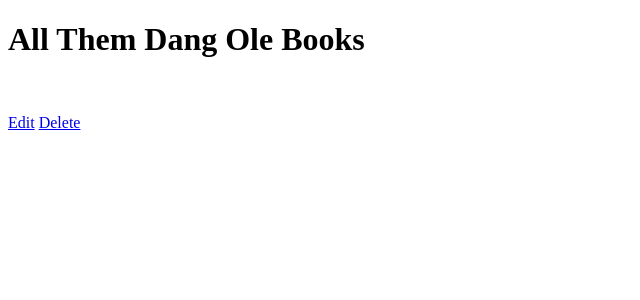
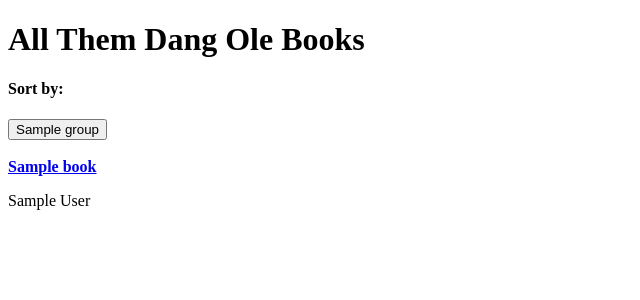
Before and after one commit to Momentum-Team-11/django-freeshelf-AlJord, a Django app: page / in a window 1280 px wide. Shown: the part 26-326 px from the top of the page, without its empty margins (0-640 px from the left). Run offline with Django 3.2, Linux system fonts and the light colour scheme; a user stored in the database is signed in; tables that the repository leaves empty hold one stand-in row (values such as "Sample post").

Commit message:
almost done with sorting 1 step left

```diff
--- a/books/admin.py
+++ b/books/admin.py
@@ -1,4 +1,5 @@
 from django.contrib import admin
-from .models import Book
+from .models import Book, Group
 # Register your models here.
 admin.site.register(Book)
+admin.site.register(Group)
--- a/books/forms.py
+++ b/books/forms.py
@@ -9,4 +9,5 @@ class BookForm(forms.ModelForm):
             'title',
             'author',
             'description',
+            'group',
         ]
--- a/books/models.py
+++ b/books/models.py
@@ -3,6 +3,7 @@ from urllib.error import URLError
 from django.db import models
 from django.contrib.auth.models import AbstractUser
 from django.utils.text import slugify
+from datetime import datetime
 
 
 class User(AbstractUser):
@@ -12,13 +13,27 @@ class User(AbstractUser):
     def __str__(self):
         return self.username
 
+class Group(models.Model):
+    name=models.CharField(max_length=50)
+    slug= models.SlugField(max_length=50, blank=True, unique=True)
+
+    def __str__(self):
+        return self.name
+
+    def __repr__(self):
+        return f"<Group name={self.name}>"
+
+    def save(self):
+        self.slug = slugify(self.name)
+        super().save()
 
 class Book(models.Model):
     title=models.CharField(max_length=100, null=True, blank=True)
     author=models.CharField(max_length=100, null=True, blank=True)
-    description=models.CharField(max_length=200, null=True, blank=True)
+    description=models.CharField(max_length=500, null=True, blank=True)
     created_at = models.DateTimeField(auto_now_add=True)
-    URL=models.URLField(max_length=100,null=True, blank=True)
+    group = models.ManyToManyField(Group, related_name='book')
+    favorite= models.ManyToManyField(User, name='favorite_books', blank = True)
 
 
     def __str__(self):
@@ -28,5 +43,5 @@ class Book(models.Model):
 
 
 ##class Genre(BaseModel):
- ##  name = models.Charfield
- ##slug = mo
+##  name = models.Charfield
+##slug = mo
--- /dev/null
+++ b/books/view_helpers.py
@@ -0,0 +1 @@
+#can be on same views page
--- a/books/views.py
+++ b/books/views.py
@@ -1,6 +1,6 @@
 from django.shortcuts import render, get_object_or_404, redirect
-from django.contrib.auth.decorators import login_required
-from .models import Book
+from django.contrib.auth.decorators import login_required, user_passes_test
+from .models import Book, Group
 from .forms import BookForm
 
 def home(request):
@@ -12,18 +12,20 @@ def home(request):
 def check_admin_user(user):
     return user.is_staff
 
-
-
-## @login_required should be added to every view behind login look up permission required
-## @user_passes_test(check_admin_user)
+@login_required
+@user_passes_test(check_admin_user)
 def book_list(request):
     books = Book.objects.all()
-    return render(request, 'base/book_list.html', {"books": books})
+    groups = Group.objects.all()
+    return render(request, 'base/book_list.html', {"books": books, 'groups':groups})
 
+@login_required
 def book_detail(request, pk):
     book = get_object_or_404(Book, pk=pk)
-    return render(request, 'book_detail.html', {'book':book})
+    return render(request, 'base/detail.html', {'book':book, })
 
+@login_required
+@user_passes_test(check_admin_user)
 def add_book(request):
     if request.method == 'GET':
         form = BookForm()
@@ -34,6 +36,8 @@ def add_book(request):
             return redirect(to='add_book')
     return render(request, 'add_book.html',{'form':form})
 
+@login_required
+@user_passes_test(check_admin_user)
 def edit_book(request, pk):
     book = get_object_or_404(Book, pk=pk)
     if request.methond == "GET":
@@ -48,14 +52,24 @@ def edit_book(request, pk):
         'book':book
     })
 
+@login_required
+@user_passes_test(check_admin_user)
 def delete_book(request, pk):
     book= get_object_or_404(Book, pk=pk)
     if request.method == 'POST':
         book.delete()
         return redirect(to='book_list')
-    return render(request, "delete_book.html",{'book':book})
+    return render(request, "base/delete_book.html",{'book':book})
 
+
+
+def group(request, slug):
+    group = get_object_or_404(Group, slug=slug)
+    books = group.book.all()
+    return render(request, "base/group.html", {"group": group, "books": books})
 #def show_genere(request, slug):
     #book = Book.objects.filter(genres__slug=slug)
+    #genre = get_object_or_404(Genre,slug=slug
+    #albums = genre
 
     #return render(request, 'book/booklist.html',{'book':book})
--- a/django_freeshelf/urls.py
+++ b/django_freeshelf/urls.py
@@ -21,21 +21,17 @@ urlpatterns = [
     path("admin/", admin.site.urls),
     path ('', books_views.book_list, name='book_list'),
     path('accounts/', include('registration.backends.simple.urls')),
-
+    path ('books/add/', books_views.add_book, name='add_book'),
+    path ('books/<int:pk>/', books_views.book_detail, name='book_detail'),
+    path ('books/<int:pk>/edit/', books_views.edit_book, name ='edit'),
+    path ('books/<int:pk>/delete', books_views.delete_book, name='delete'),
+    path('books/group/<slug:slug>', books_views.group, name='group'),
+]
     #path ('geners/<slug:slug>)
-]
 
 
-## create some books (Urls =blank/null=) make books,
-# add URLS in book description once book detail page is made
 
-## get books displayed with all data
 
-## order books recently added to the top
-
-## create bookdetail
-
-## make sure urls are in working order/ set up html real good
 
 
 ## check phone for exapmle code pics for log in/registration
--- a/templates/base/book_list.html
+++ b/templates/base/book_list.html
@@ -1,22 +1,21 @@
 {% extends "base.html" %}
-
 {% block content %}
 
 <h1>All Them Dang Ole Books</h1>
 
+<div class="flex-wrap">
+<h4>Sort by:</h4>
+{% for group in groups %}
+<a href="{% url 'group' slug=group.slug %}"><button
+    type="submit">{{ group.name }}</button></a>
+{% endfor %}
+</div>
+
 <div>
     {% for book in books %}
-        <br><a href="{%url 'details' pk=book.pk %}"><b>{{title}}</b></a>
-        <p>{{author}}</p>
-
-    {% csrf_token %}
-    <a href="{% url 'edit' pk=book.pk %}">Edit</a>
-    <a href="{% url 'delete' pk=book.pk %}">Delete</a>
-
+        <br><a href="{%url 'book_detail' pk=book.pk %}"><b>{{book.title}}</b></a>
+        <p>{{book.author}}</p>
+</div>
     {% endfor %}
 </div>
-
-
-
-
 {% endblock %}
--- a/templates/detail.html
+++ /dev/null
@@ -1,6 +0,0 @@
-{% extends "base.html" %}
-
-{% block content %}
-
-
-{% endblock %}
```
Also changed, not shown: templates/base/add.html (added, +16 -0 lines), templates/base/delete.html (added, +15 -0 lines), templates/base/detail.html (added, +19 -0 lines), templates/base/group.html (added, +14 -0 lines), books/migrations/0004_book_favorite_books.py (added), books/migrations/0005_group_remove_book_url_alter_book_description_and_more.py (added), templates/base/edit.html (added).
